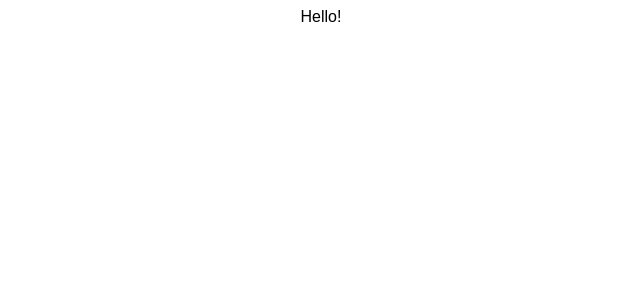
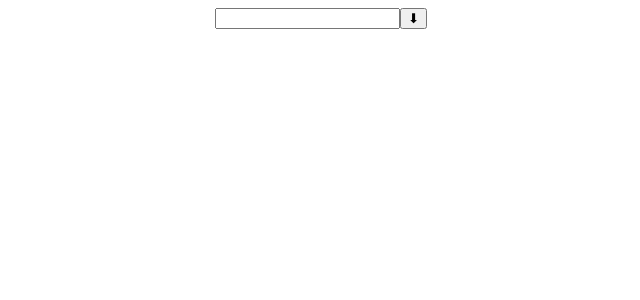
Before and after one commit to pekala/a11y-combo-box, a React (Create React App) app: page / in a window 1280 px wide. Shown: the top 300 px of the page, without its empty margins (319-959 px from the left). Built offline with nearby package versions, Linux system fonts and the light colour scheme.

Commit message:
Add markup from WAI-ARIA example

```diff
--- a/src/ComboBox.tsx
+++ b/src/ComboBox.tsx
@@ -1,7 +1,50 @@
 import * as React from "react";
 
-const ComboBox = () => {
-  return <div>Hello!</div>;
+type ComboBoxProps = {
+  id: string;
+  label: string;
+  triggerLabel?: string;
+};
+
+const ComboBox: React.FC<ComboBoxProps> = ({
+  id,
+  label,
+  triggerLabel = "Show options"
+}) => {
+  return (
+    <>
+      <label id={`${id}-label`}>{label}</label>
+      <div>
+        <div
+          role="combobox"
+          aria-expanded={false}
+          aria-owns={`${id}-listbox`}
+          aria-haspopup="listbox"
+          id={`${id}-combobox`}
+        >
+          <input
+            type="text"
+            aria-autocomplete="both"
+            aria-controls={`${id}-listbox`}
+            aria-labelledby={`${id}-label`}
+            id={`${id}-input`}
+          />
+          <button
+            id={`${id}-combobox-arrow`}
+            tabIndex={-1}
+            aria-label={triggerLabel}
+          >
+            ⬇
+          </button>
+        </div>
+        <ul
+          aria-labelledby={`${id}-label`}
+          role="listbox"
+          id={`${id}-listbox`}
+        />
+      </div>
+    </>
+  );
 };
 
 export default ComboBox;
```
Also changed, not shown: package.json (+7 -2 lines).
